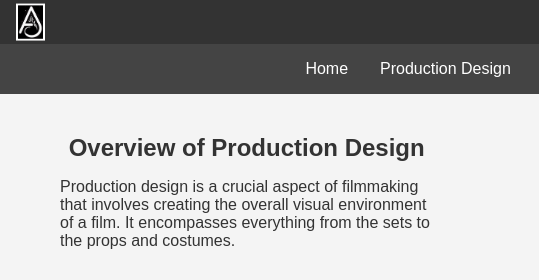
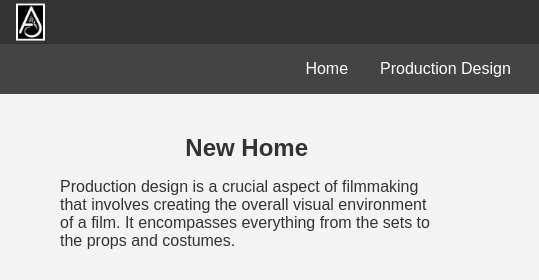
Before and after one commit to r4ng3r89/annekedempsey, a plain HTML site: page Dev/Home.html in a window 1280 px wide. Shown: the top 280 px of the page, 0-539 px from the left. Drawn offline with Linux system fonts and the light colour scheme; files whose address does not match are found by name.

Commit message:
Update Home.html

```diff
--- a/Dev/Home.html
+++ b/Dev/Home.html
@@ -113,7 +113,7 @@ h2 {
 
     <div class="container">
         <div class="text-section">
-            <h2>Overview of Production Design</h2>
+            <h2>New Home</h2>
             <p>Production design is a crucial aspect of filmmaking that involves creating the overall visual environment of a film. It encompasses everything from the sets to the props and costumes.</p>
         </div>
     <div class="media-section">
```
